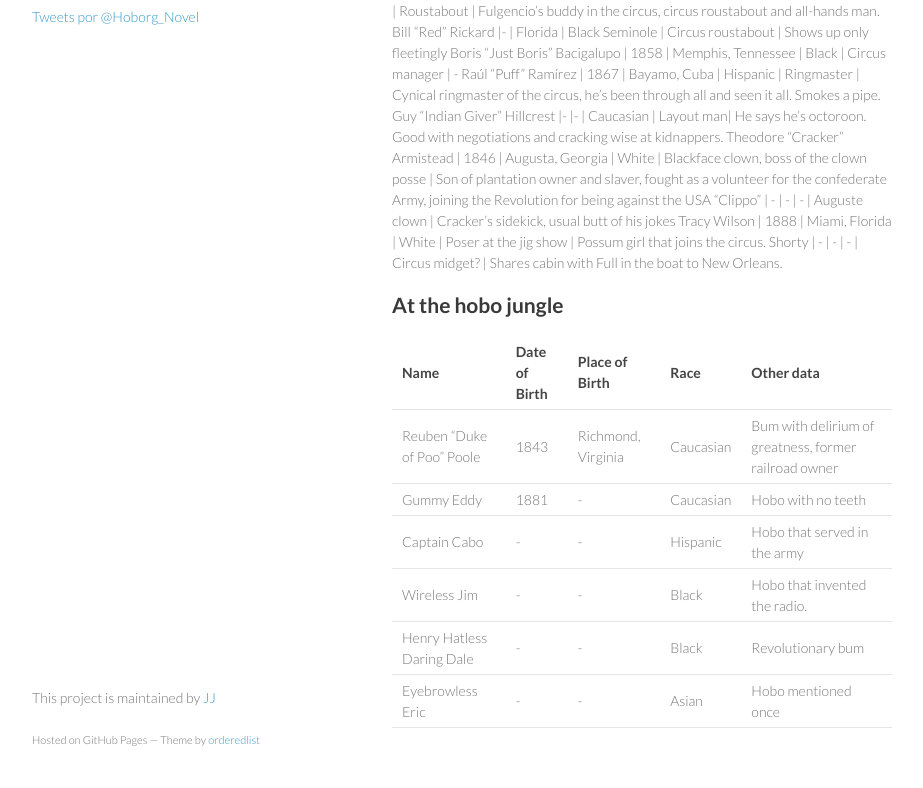
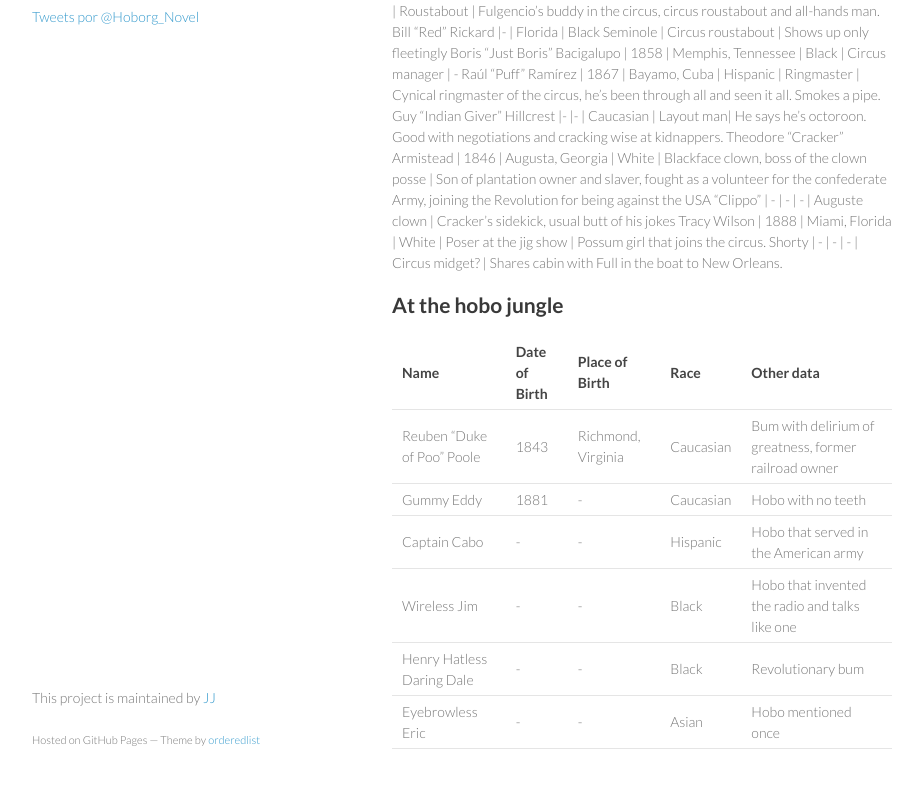
Before and after one commit to JJ/hoborg, a Jekyll site: the page built from text/characters.md, in a window 1280 px wide and 1139 px high. Shown: the part 320-1108 px from the top of the window, without its empty margins (178-1101 px from the left). Built offline with Jekyll 4.4.1, drawn with Linux system fonts in a browser that asks for light colours; comment, search, counter and statistics services are not loaded.

Commit message:
Sync text/characters.md from master to gh-pages

```diff
--- a/text/characters.md
+++ b/text/characters.md
@@ -36,7 +36,7 @@ Name | Date of Birth | Place of Birth | Race | Other data
 --- |--- |--- |--- | ---
 Reuben "Duke of Poo" Poole | 1843 |Richmond, Virginia| Caucasian | Bum with  delirium of greatness, former railroad owner
 Gummy Eddy | 1881 |-| Caucasian | Hobo with no teeth
-Captain Cabo |- |- | Hispanic | Hobo that served in the army
-Wireless Jim |- |- | Black | Hobo that invented the radio.
+Captain Cabo |- |- | Hispanic | Hobo that served in the American army
+Wireless Jim |- |- | Black | Hobo that invented the radio and talks like one
 Henry Hatless Daring Dale |- |- | Black | Revolutionary bum
 Eyebrowless Eric | - | - | Asian | Hobo mentioned once
```
